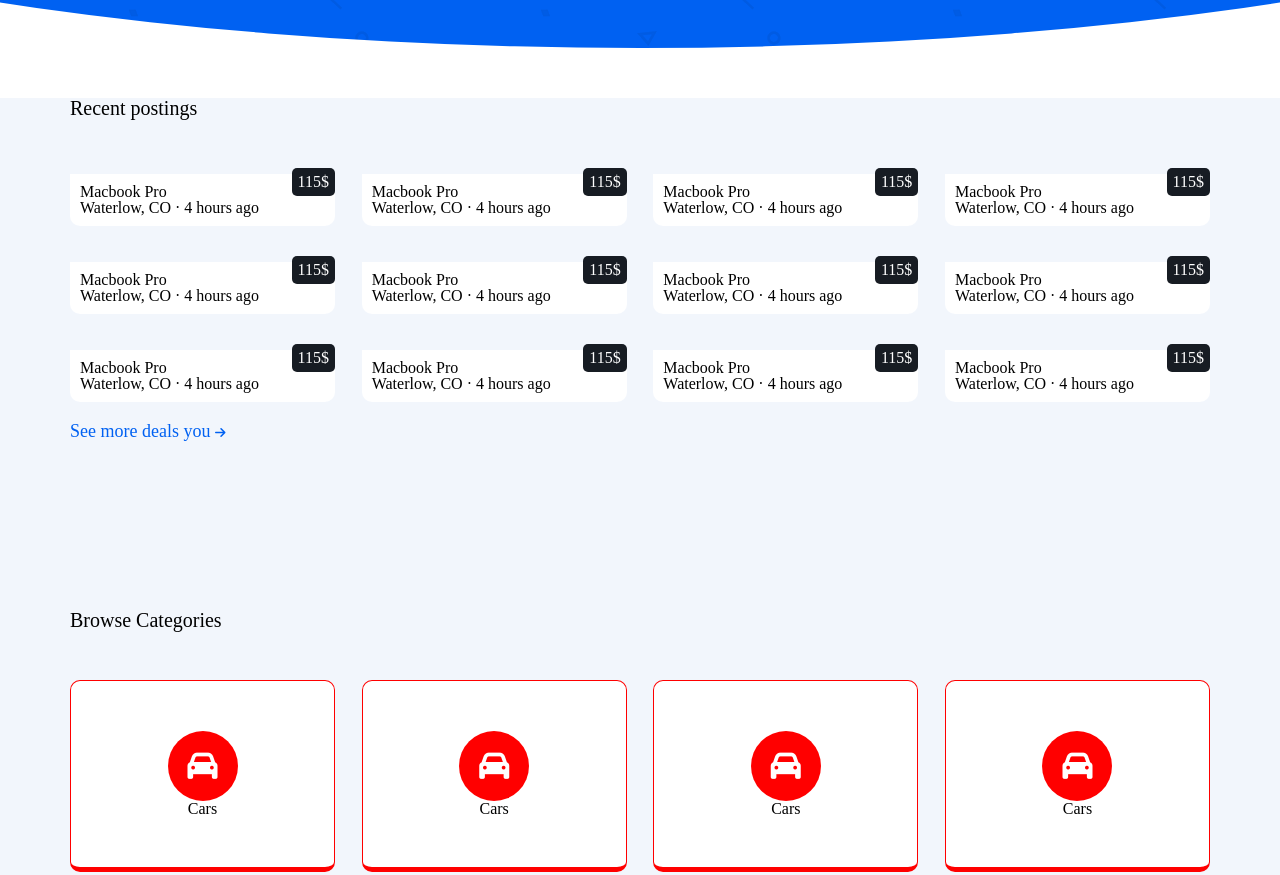
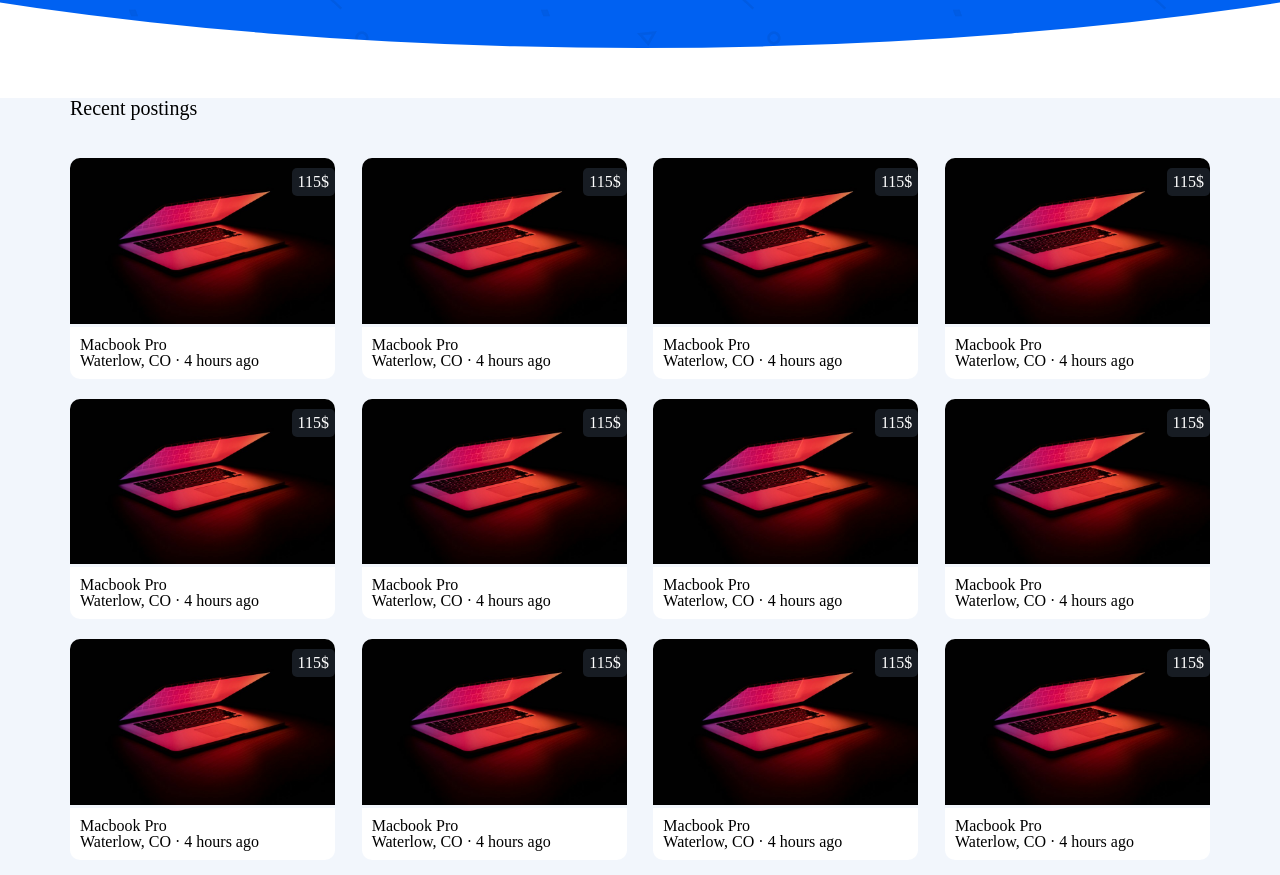
Before and after one commit to celenemre7/gallery, a plain HTML site: page index.html in a window 1280 px wide. Shown: the part 416-1291 px from the top of the page. Drawn offline with Linux system fonts and the light colour scheme; the site is published under a folder, as on GitHub Pages, so addresses that start at the root find nothing.

Commit message:
img last

```diff
--- a/index.html
+++ b/index.html
@@ -72,7 +72,7 @@
         <div class="row">
           <div class="post-card col-lg-4 col-md-6 col-sm-12">
             <p class="card-price">115$</p>
-            <img class="card-img" src="/img/post-img.jfif" alt="" />
+            <img class="card-img" src="img/post-img.jfif" alt="" />
             <div class="card-div">
               <h4 class="card-h4">Macbook Pro</h4>
               <p class="card-h">Waterlow, CO · 4 hours ago</p>
@@ -80,7 +80,7 @@
           </div>
           <div class="post-card col-lg-4 col-md-6 col-sm-12">
             <p class="card-price">115$</p>
-            <img class="card-img" src="/img/post-img.jfif" alt="" />
+            <img class="card-img" src="img/post-img.jfif" alt="" />
             <div class="card-div">
               <h4 class="card-h4">Macbook Pro</h4>
               <p class="card-h">Waterlow, CO · 4 hours ago</p>
@@ -88,7 +88,7 @@
           </div>
           <div class="post-card col-lg-4 col-md-6 col-sm-12">
             <p class="card-price">115$</p>
-            <img class="card-img" src="/img/post-img.jfif" alt="" />
+            <img class="card-img" src="img/post-img.jfif" alt="" />
             <div class="card-div">
               <h4 class="card-h4">Macbook Pro</h4>
               <p class="card-h">Waterlow, CO · 4 hours ago</p>
@@ -96,7 +96,7 @@
           </div>
           <div class="post-card col-lg-4 col-md-6 col-sm-12">
             <p class="card-price">115$</p>
-            <img class="card-img" src="/img/post-img.jfif" alt="" />
+            <img class="card-img" src="img/post-img.jfif" alt="" />
             <div class="card-div">
               <h4 class="card-h4">Macbook Pro</h4>
               <p class="card-h">Waterlow, CO · 4 hours ago</p>
@@ -104,7 +104,7 @@
           </div>
           <div class="post-card col-lg-4 col-md-6 col-sm-12">
             <p class="card-price">115$</p>
-            <img class="card-img" src="/img/post-img.jfif" alt="" />
+            <img class="card-img" src="img/post-img.jfif" alt="" />
             <div class="card-div">
               <h4 class="card-h4">Macbook Pro</h4>
               <p class="card-h">Waterlow, CO · 4 hours ago</p>
@@ -112,7 +112,7 @@
           </div>
           <div class="post-card col-lg-4 col-md-6 col-sm-12">
             <p class="card-price">115$</p>
-            <img class="card-img" src="/img/post-img.jfif" alt="" />
+            <img class="card-img" src="img/post-img.jfif" alt="" />
             <div class="card-div">
               <h4 class="card-h4">Macbook Pro</h4>
               <p class="card-h">Waterlow, CO · 4 hours ago</p>
@@ -120,7 +120,7 @@
           </div>
           <div class="post-card col-lg-4 col-md-6 col-sm-12">
             <p class="card-price">115$</p>
-            <img class="card-img" src="/img/post-img.jfif" alt="" />
+            <img class="card-img" src="img/post-img.jfif" alt="" />
             <div class="card-div">
               <h4 class="card-h4">Macbook Pro</h4>
               <p class="card-h">Waterlow, CO · 4 hours ago</p>
@@ -128,7 +128,7 @@
           </div>
           <div class="post-card col-lg-4 col-md-6 col-sm-12">
             <p class="card-price">115$</p>
-            <img class="card-img" src="/img/post-img.jfif" alt="" />
+            <img class="card-img" src="img/post-img.jfif" alt="" />
             <div class="card-div">
               <h4 class="card-h4">Macbook Pro</h4>
               <p class="card-h">Waterlow, CO · 4 hours ago</p>
@@ -136,7 +136,7 @@
           </div>
           <div class="post-card col-lg-4 col-md-6 col-sm-12">
             <p class="card-price">115$</p>
-            <img class="card-img" src="/img/post-img.jfif" alt="" />
+            <img class="card-img" src="img/post-img.jfif" alt="" />
             <div class="card-div">
               <h4 class="card-h4">Macbook Pro</h4>
               <p class="card-h">Waterlow, CO · 4 hours ago</p>
@@ -144,7 +144,7 @@
           </div>
           <div class="post-card col-lg-4 col-md-6 col-sm-12">
             <p class="card-price">115$</p>
-            <img class="card-img" src="/img/post-img.jfif" alt="" />
+            <img class="card-img" src="img/post-img.jfif" alt="" />
             <div class="card-div">
               <h4 class="card-h4">Macbook Pro</h4>
               <p class="card-h">Waterlow, CO · 4 hours ago</p>
@@ -152,7 +152,7 @@
           </div>
           <div class="post-card col-lg-4 col-md-6 col-sm-12">
             <p class="card-price">115$</p>
-            <img class="card-img" src="/img/post-img.jfif" alt="" />
+            <img class="card-img" src="img/post-img.jfif" alt="" />
             <div class="card-div">
               <h4 class="card-h4">Macbook Pro</h4>
               <p class="card-h">Waterlow, CO · 4 hours ago</p>
@@ -160,7 +160,7 @@
           </div>
           <div class="post-card col-lg-4 col-md-6 col-sm-12">
             <p class="card-price">115$</p>
-            <img class="card-img" src="/img/post-img.jfif" alt="" />
+            <img class="card-img" src="img/post-img.jfif" alt="" />
             <div class="card-div">
               <h4 class="card-h4">Macbook Pro</h4>
               <p class="card-h">Waterlow, CO · 4 hours ago</p>
```
Also changed, not shown: profile.html (+1 -1 lines).
